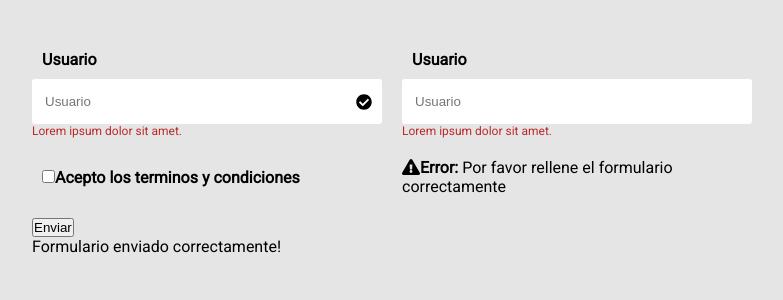
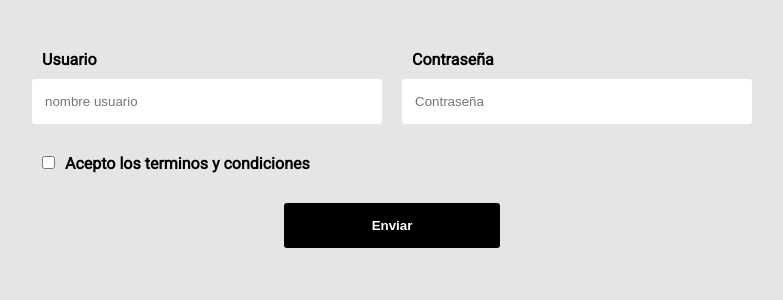
Before and after one commit to MendietaSergio/FormValidation, a React (Create React App) app: page / in a window 1280 px wide. Shown: the top 300 px of the page, without its empty margins (248-1031 px from the left). Built offline with nearby package versions, Linux system fonts and the light colour scheme.

Commit message:
Añade estylos y componente Input

```diff
--- a/src/App.js
+++ b/src/App.js
@@ -1,42 +1,48 @@
 import React from 'react';
 import './App.css'
-import { Formulario, Label, GrupoInput, Input, LeyendaError,IconoValidacion } from './elementos/Formularios';
+import { Formulario, Label, ContenedorTerminos, ContenedorBotonCentrado, Boton, MensajeError, MensajeExito } from './elementos/Formularios';
 import { FontAwesomeIcon } from '@fortawesome/react-fontawesome'
-import { faCheckCircle,faExclamationTriangle } from '@fortawesome/free-solid-svg-icons'
+import { faExclamationTriangle } from '@fortawesome/free-solid-svg-icons'
+import Input from './componentes/Input';
+
 function App() {
   return (
     <main>
       <Formulario action="">
-        <div>
-          <Label htmlFor="nombre">Usuario</Label>
-          <GrupoInput>
-            <Input type="text" placeholder="Usuario" id="nombre" />
-            <IconoValidacion icon={faCheckCircle}/>
-          </GrupoInput>
-          <LeyendaError>Lorem ipsum dolor sit amet.</LeyendaError>
-        </div>
-        <div>
-          <Label htmlFor="">Usuario</Label>
-          <GrupoInput>
-            <Input type="text" placeholder="Usuario" />
-          </GrupoInput>
-          <LeyendaError>Lorem ipsum dolor sit amet.</LeyendaError>
-        </div>
-        <div>
+        <Input
+          tipo="text"
+          label="Usuario"
+          placeholder="nombre usuario"
+          name="usuario"
+          leyendaError="El usuario tiene que ser de 4 a 16 dígitos."
+          expresionRegular=""
+        />
+        <Input
+          tipo="password"
+          label="Contraseña"
+          placeholder="Contraseña"
+          name="contraseña"
+          leyendaError="La contraseña tiene que ser de 4 a 16 dígitos."
+          expresionRegular=""
+        />
+
+
+
+        <ContenedorTerminos>
           <Label>
             <input type="checkbox" name="terminos" id="terminos" />Acepto los terminos y condiciones
           </Label>
-        </div>
-        <div>
+        </ContenedorTerminos>
+        {false && <MensajeError>
           <p>
             <FontAwesomeIcon icon={faExclamationTriangle} />
             <b>Error:</b> Por favor rellene el formulario correctamente
           </p>
-        </div>
-        <div>
-          <button type="submit" >Enviar</button>
-          <p>Formulario enviado correctamente!</p>
-        </div>
+        </MensajeError>}
+        <ContenedorBotonCentrado>
+          <Boton type="submit" >Enviar</Boton>
+          <MensajeExito>Formulario enviado correctamente!</MensajeExito>
+        </ContenedorBotonCentrado>
       </Formulario>
     </main>
   );
--- /dev/null
+++ b/src/componentes/Input.js
@@ -0,0 +1,21 @@
+import React from 'react';
+import {GrupoInput, Input, LeyendaError, IconoValidacion, Label} from '../elementos/Formularios'
+import { faCheckCircle } from '@fortawesome/free-solid-svg-icons'
+
+
+
+const ComponenteInput = ({tipo, label, placeholder, name, leyendaError, expresionRegular}) =>{
+    return (
+        <div>
+          <Label htmlFor="nombre">{label}</Label>
+          <GrupoInput>
+            <Input type={tipo} placeholder={placeholder} id={name} />
+            <IconoValidacion icon={faCheckCircle}/>
+          </GrupoInput>
+          <LeyendaError>{leyendaError}</LeyendaError>
+        </div>
+
+    )
+}
+
+export default ComponenteInput;
--- a/src/elementos/Formularios.js
+++ b/src/elementos/Formularios.js
@@ -4,7 +4,7 @@ import { FontAwesomeIcon } from '@fortawesome/react-fontawesome'
 
 const colores = {
     borde:"#0075FF",
-    error:"#bb2929",
+    error:"#F66060",
     exito:"#1ed12d"
 }
 const Formulario = styled.form `
@@ -46,6 +46,8 @@ const LeyendaError = styled.p`
         font-size: 12px;
         margin-bottom: 0;
         color: ${colores.error};
+        display: none;
+
 
 `;
 const IconoValidacion = styled(FontAwesomeIcon)`
@@ -54,6 +56,59 @@ const IconoValidacion = styled(FontAwesomeIcon)`
         bottom: 14px;
         z-index: 100;
         font-size: 16px;
+        display: none;
+
+`;
+
+const ContenedorTerminos = styled.div`
+        grid-column: span 2;
+        input{
+            margin-right: 10px;
+        }
+`;
+const ContenedorBotonCentrado = styled.div`
+        display: flex;
+        flex-direction: column;
+        align-items: center;
+        grid-column: span 2;
+`;
+const Boton = styled.button`
+        height: 45px;
+        line-height: 45px;
+        width: 30%;
+        background: #000;
+        color: #fff;
+        font-weight: bold;
+        border: none;
+        border-radius: 3px;
+        cursor: pointer;
+        transition: .1s ease all;
+
+        $:hover{
+            box-shadow: 3px 0px 30px rgba(163,163,163, 1)
+        }
+`;
+const MensajeExito = styled.p`
+        font-size: 14px;
+        color: ${colores.exito};
+        display: none;
+
+`;
+const MensajeError = styled.div`
+        height: 45px;
+        line-height: 45px;
+        background: ${colores.error};
+        padding: 0px 15px;
+        border-radius: 3px;
+        grid-column: span 2;
+        display: none;
+
+        p{
+            margin:0;
+        }
+        b{
+            margin-left: 10px
+        }
 `;
 
 
@@ -63,7 +118,16 @@ const IconoValidacion = styled(FontAwesomeIcon)`
 
 
 
-
-
-
-export {Formulario,Label, GrupoInput, Input, LeyendaError, IconoValidacion};
+export {
+    Formulario,
+    Label,
+    GrupoInput,
+    Input,
+    LeyendaError,
+    IconoValidacion,
+    ContenedorTerminos,
+    ContenedorBotonCentrado,
+    Boton,
+    MensajeError,
+    MensajeExito
+};
```
